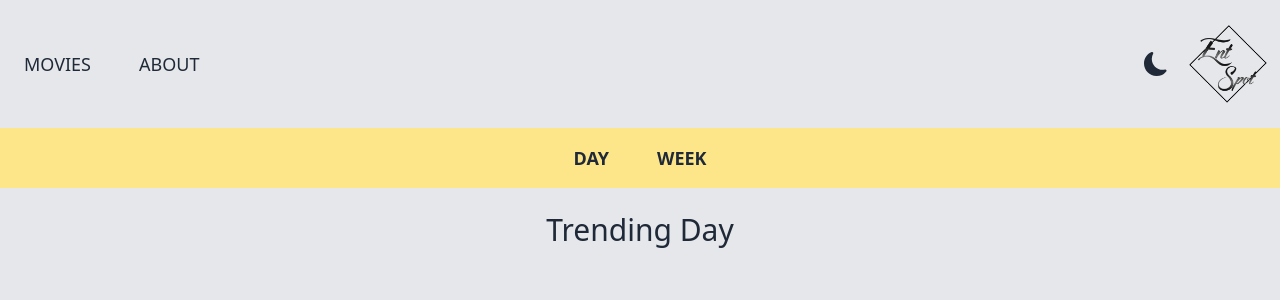
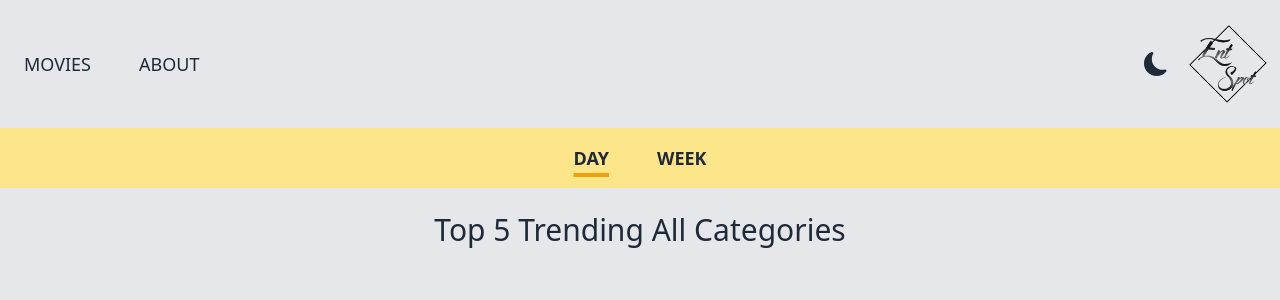
Before and after one commit to JacobHocker/screendb, a Next.js app: page / in a window 1280 px wide. Shown: the top 300 px of the page. Built offline with nearby package versions, Linux system fonts and the light colour scheme; no server answers.

Commit message:
made it to where home nav auto displayed whether it was week or day trending.

```diff
--- a/src/app/head.jsx
+++ b/src/app/head.jsx
@@ -2,7 +2,7 @@ export default function Head() {
     return (
         <>
             <title>EntSpot</title>
-            <meta name="viewport" content="width=device-width, initial-scale-1" />
+            <meta name="viewport" content="width=device-width" />
             <meta name="description" content="A place for all your entertainment needs!" />
             <link rel="icon" href="./favicon.ico" />
         </>
--- a/src/app/page.jsx
+++ b/src/app/page.jsx
@@ -31,9 +31,9 @@ export default function Home() {
 
   return (
     <div className=''>
-      <Navbar titleOne={"DAY"} paramOne={"trendayDay"} setterOne={setTrendingDay} titleTwo={"WEEK"} paramTwo={"trendingWeek"} setterTwo={setTrendingWeek} />
+      <Navbar titleOne={"DAY"} variable={trendingTime} paramOne={"trendingDay"} setterOne={setTrendingDay} titleTwo={"WEEK"} paramTwo={"trendingWeek"} setterTwo={setTrendingWeek} />
       <div className='flex justify-center mt-6'>
-        <h1 className='sm:text-3xl text-2xl'>Trending { trendingTime === "day" ? "Day" : "Week"}</h1>
+        <h1 className='sm:text-3xl text-2xl'>Top 5 Trending All Categories</h1>
       </div>
       <div className=''>
 
--- a/src/components/Navbar.jsx
+++ b/src/components/Navbar.jsx
@@ -1,11 +1,11 @@
 import NavbarItem from "./NavbarItem";
 
-export default function Navbar({ titleOne, setterOne,  paramOne, titleTwo, setterTwo, paramTwo}) {
+export default function Navbar({ titleOne, variable, setterOne,  paramOne, titleTwo, setterTwo, paramTwo}) {
 
     return (
         <div className="flex justify-center dark:bg-gray-600 bg-amber-200 lg:text-lg p-4">
-            <NavbarItem title={titleOne} param={paramOne} setter={setterOne}/>
-            <NavbarItem title={titleTwo} param={paramTwo} setter={setterTwo}/>
+            <NavbarItem variable={variable} title={titleOne} param={paramOne} setter={setterOne}/>
+            <NavbarItem variable={variable} title={titleTwo} param={paramTwo} setter={setterTwo}/>
         </div>
     )
 }
--- a/src/components/NavbarItem.jsx
+++ b/src/components/NavbarItem.jsx
@@ -3,14 +3,14 @@ import Link from "next/link";
 
 import { useSearchParams } from "next/navigation";
 
-export default function NavbarItem({ title, param, setter}) {
+export default function NavbarItem({ title, param, variable, setter}) {
 
     const searchParams = useSearchParams();
     const genre = searchParams.get("genre");
 
     return (
         <div >
-            <Link className={`m-4 hover:text-amber-600 font-semibold p-2 ${genre && genre === param && "underline underline-offset-8 decoration-4 decoration-amber-500 rounded-lg"}`}
+            <Link className={`m-4 hover:text-amber-600 font-semibold p-2 ${variable && variable === title.toLowerCase() && "underline underline-offset-8 decoration-4 decoration-amber-500 rounded-lg"}`}
                 href={`/?genre=${param}`}
                 onClick={setter}>
                 {title}
```
Also changed, not shown: 1 other file (tests, documents, lock files or other folders).
